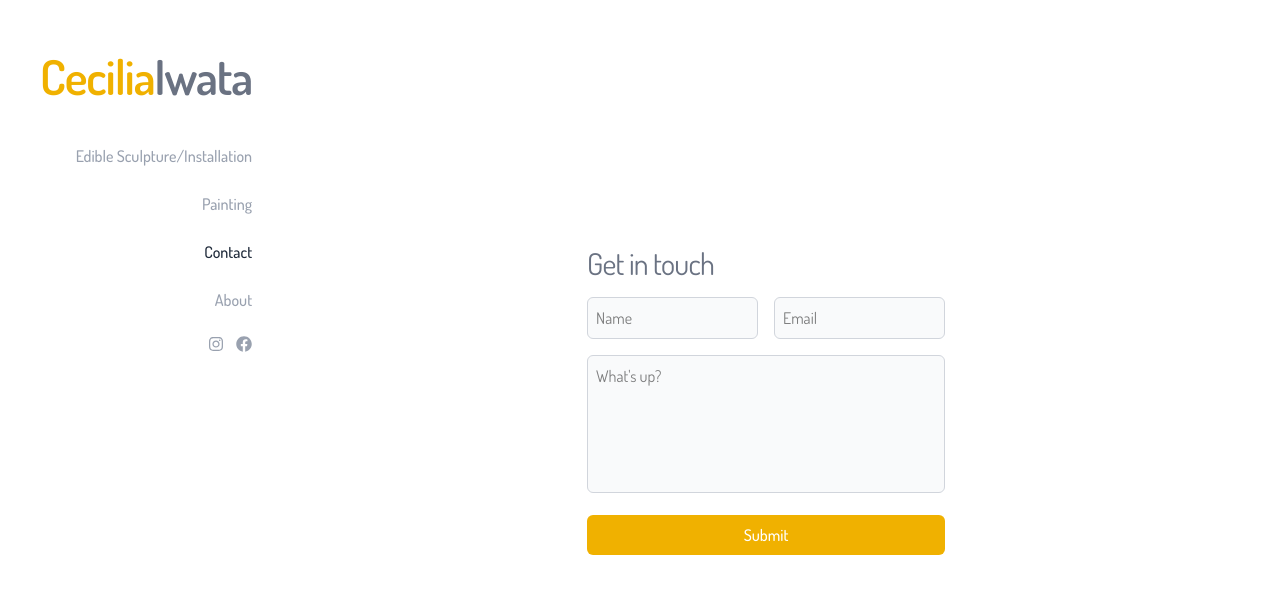
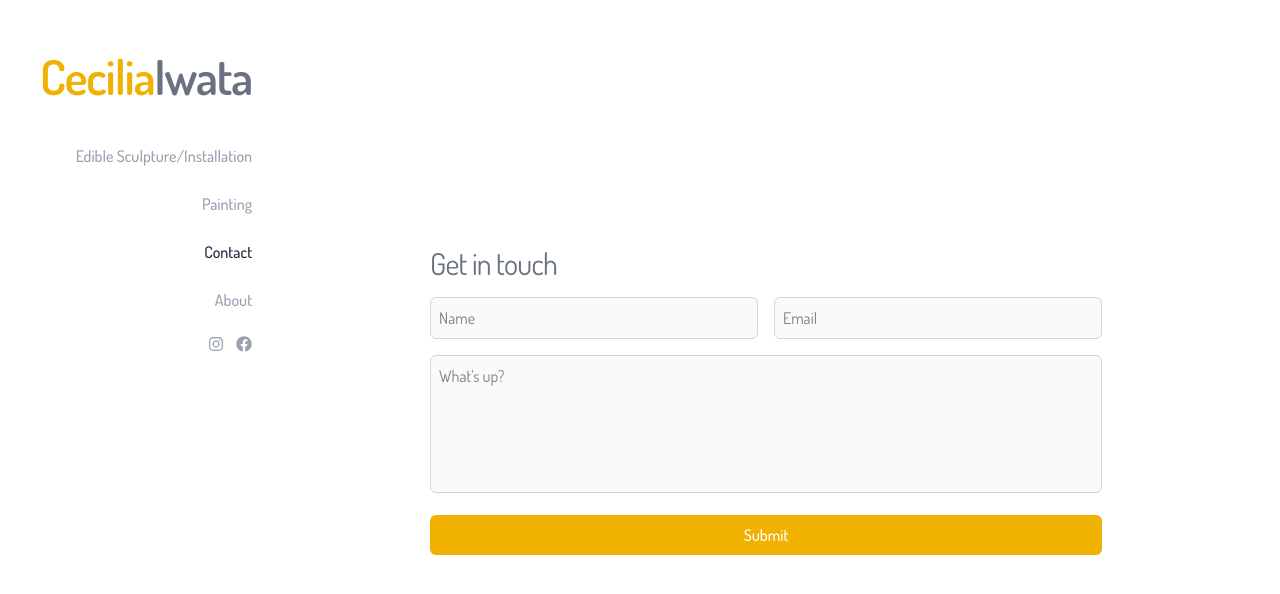
Before and after one commit to YonugJones/iwata-website, a React (Vite) app: page /contact in a window 1280 px wide. Shown: the top 594 px of the page. Built offline with nearby package versions, Linux system fonts and the light colour scheme.

Commit message:
revert fade in effect with tailwind @keyframes

```diff
--- a/src/components/PageTransition.tsx
+++ /dev/null
@@ -1,24 +0,0 @@
-// Transition wrapper for fade in and fade out
-
-import { motion, AnimatePresence } from 'framer-motion'
-import { useLocation } from 'react-router-dom'
-
-const PageTransition = ({ children }: { children: React.ReactNode }) => {
-  const location = useLocation()
-
-  return (
-    <AnimatePresence mode='wait'>
-      <motion.div
-        key={location.pathname}
-        initial={{ opacity: 0 }}
-        animate={{ opacity: 1 }}
-        exit={{ opacity: 0 }}
-        transition={{ duration: 0.4 }}
-      >
-        {children}
-      </motion.div>
-    </AnimatePresence>
-  )
-}
-
-export default PageTransition
--- a/src/index.css
+++ b/src/index.css
@@ -20,8 +20,21 @@
   }
 }
 
+@keyframes fade-in {
+  from {
+    opacity: 0;
+  }
+  to {
+    opacity: 1;
+  }
+}
+
 @layer utilities {
   .animate-nav-in {
     animation: fade-slide-in 0.4s ease-out forwards;
   }
+
+  .animate-fade-in {
+    animation: fade-in 0.4s ease-out forwards;
+  }
 }
--- a/src/pages/Contact.tsx
+++ b/src/pages/Contact.tsx
@@ -1,9 +1,6 @@
-import PageTransition from '../components/PageTransition'
-
 const Contact = () => {
   return (
-    <PageTransition>
-      <div className='flex flex-col gap-4 max-w-2xl w-full mr-[19%]'>
+    <div className='flex flex-col gap-4 max-w-2xl w-full mr-[19% animate-fade-in'>
       <h2 className='text-3xl tracking-tight text-gray-500'>Get in touch</h2>
       <form className='space-y-4 w-full'>
         <div className='flex gap-4'>
@@ -36,7 +33,6 @@ const Contact = () => {
         </button>
       </form>
     </div>
-    </PageTransition>
   )
 }
 
```
Lines whose indentation alone changed are shown as unchanged.
